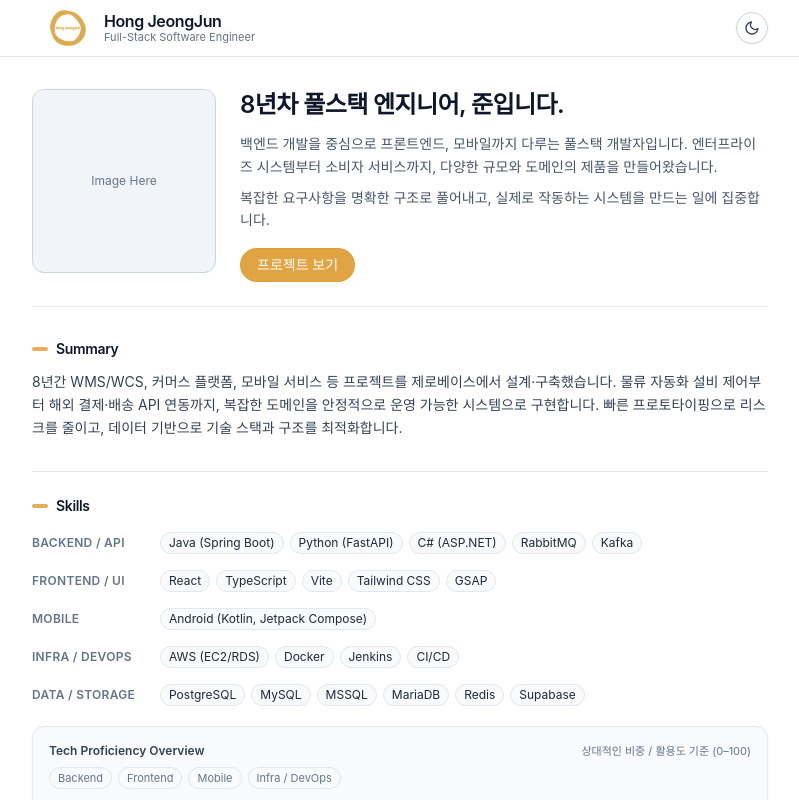
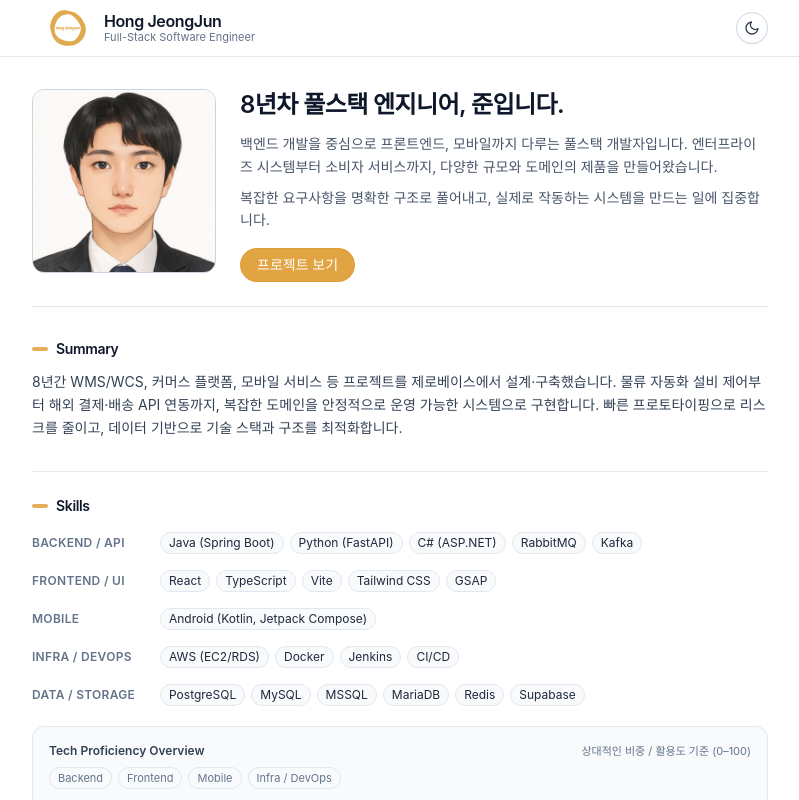
Before and after one commit to hjj5946-upply/hjj_resume, a React (Vite) app: page / in a window 1280 px wide. Shown: the top 800 px of the page, without its empty margins (240-1039 px from the left). Built offline with nearby package versions, Linux system fonts and the light colour scheme.

Commit message:
251230_2

```diff
--- a/src/App.tsx
+++ b/src/App.tsx
@@ -1,6 +1,7 @@
 import { useEffect, useState } from "react";
 import { SkillChart } from "./components/SkillChart.tsx";
 import LogoImg from "/android-icon-192x192.png";
+import profileImg from '../public/profile_img.jpg';
 
 import {
   FiGithub,
@@ -274,8 +275,12 @@ function App() {
           <section className="mb-8 border-b border-slate-200 pb-6 dark:border-slate-700">
             <div className="flex flex-col items-center gap-6 md:flex-row md:items-start">
               {/* 프로필 이미지 틀 */}
-              <div className="w-40 aspect-square flex-shrink-0 rounded-xl border border-slate-300 bg-slate-100 text-xs text-slate-500 dark:border-slate-600 dark:bg-[#383a3d] dark:text-slate-400 flex items-center justify-center md:w-[25%]">
-                Image Here
+              <div className="w-40 aspect-square flex-shrink-0 rounded-xl overflow-hidden border border-slate-300 bg-slate-100 text-xs text-slate-500 dark:border-slate-600 dark:bg-[#383a3d] dark:text-slate-400 flex items-center justify-center md:w-[25%]">
+                <img
+                  src={profileImg}
+                  alt="준의 프로필 사진"
+                  className="w-full h-full object-cover object-[center_20%]"
+                />
               </div>
 
               <div className="flex-1">
```
Also changed, not shown: public/profile_img.jpg (added).
